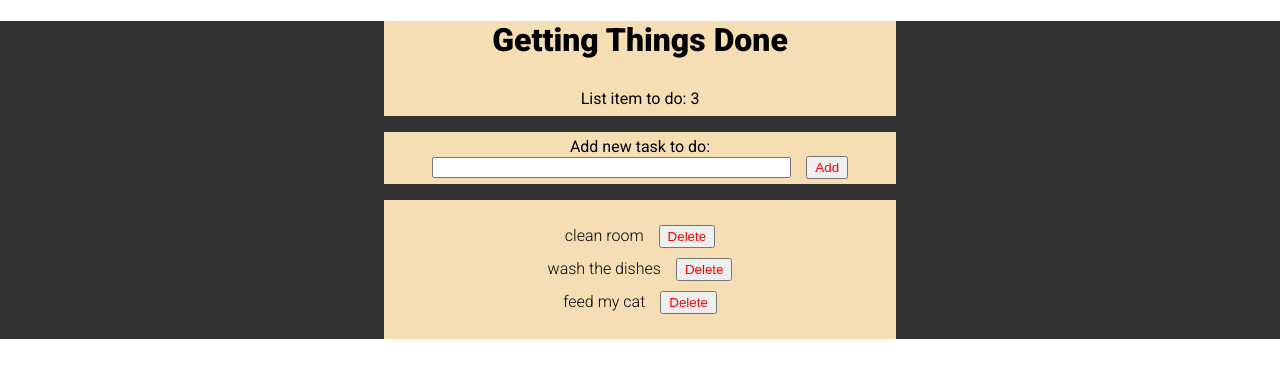
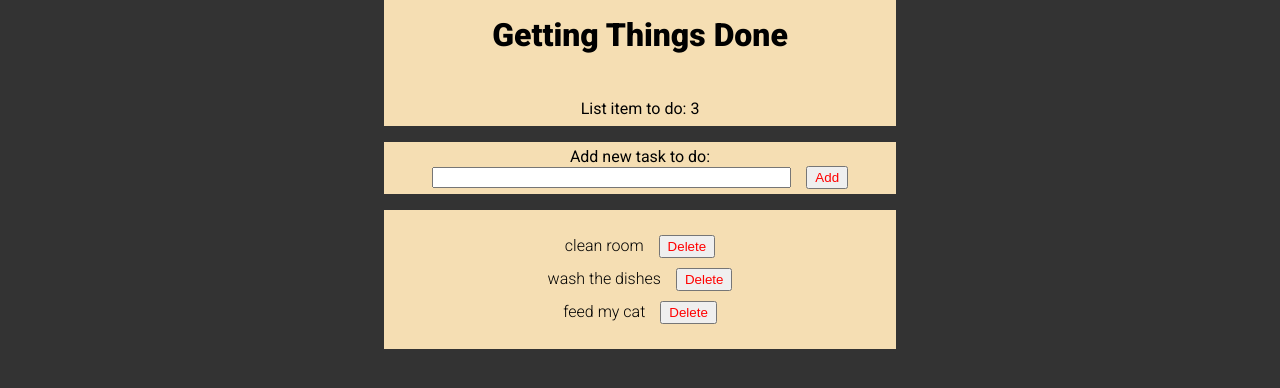
Before and after one commit to lehronn/16.4, a React app: page / in a window 1280 px wide. Shown: the top 388 px of the page. Built offline with nearby package versions, Linux system fonts and the light colour scheme.

Commit message:
final version before styling

```diff
--- a/src/components/Title.css
+++ b/src/components/Title.css
@@ -8,7 +8,8 @@ h1 {
   font-family: 'Roboto', sans-serif;
   font-weight: 900;
   text-align: center;
-  padding: 0,5em;
+  padding: 0.5em;
+  margin-top: 0;
 
 }
 
--- a/src/containers/App.css
+++ b/src/containers/App.css
@@ -4,5 +4,5 @@ body {
 
 .TodoApp {
   background-color: #333;
-  height: 100%;
+  min-height: 100vh;
 }
```
